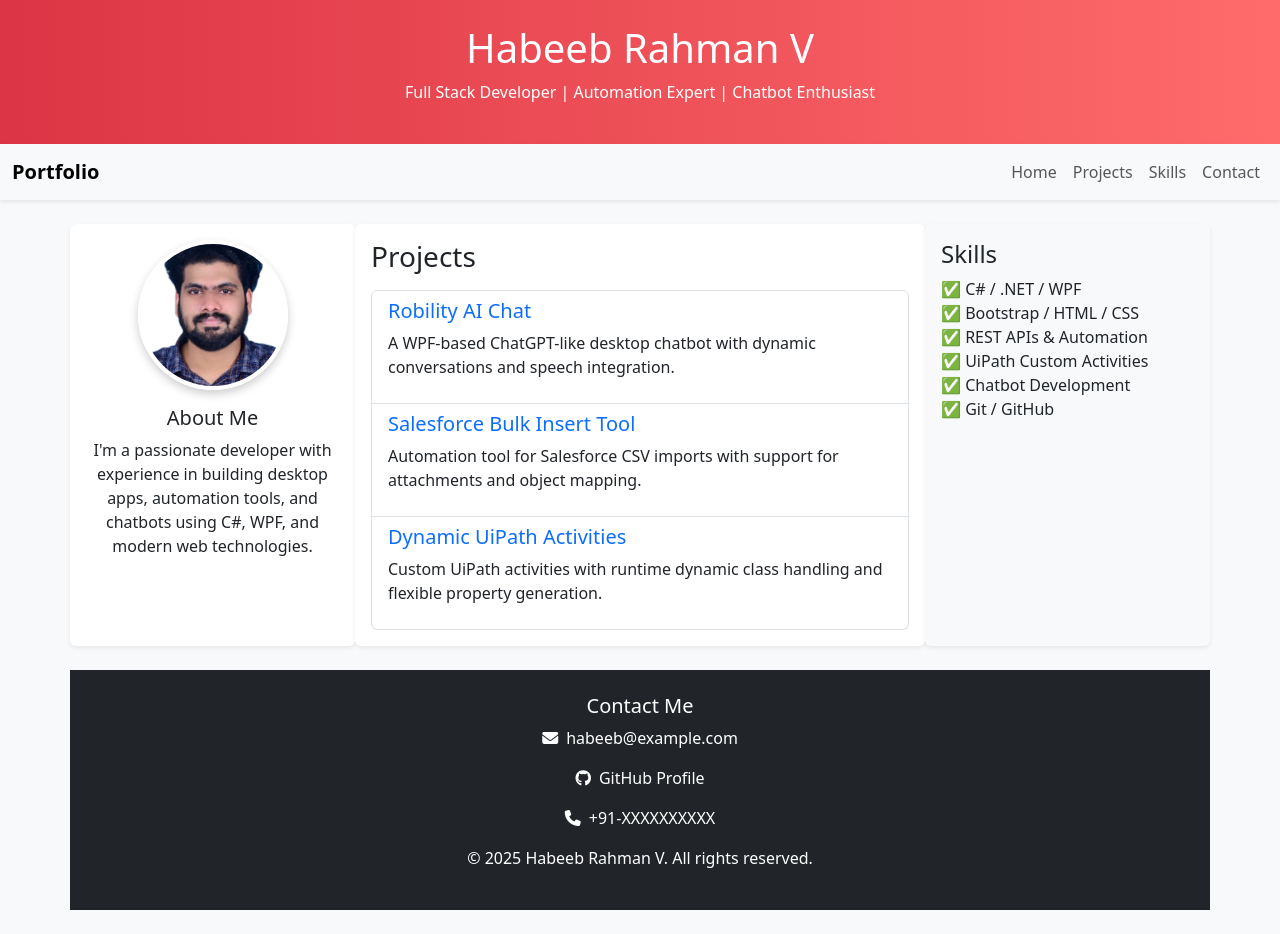
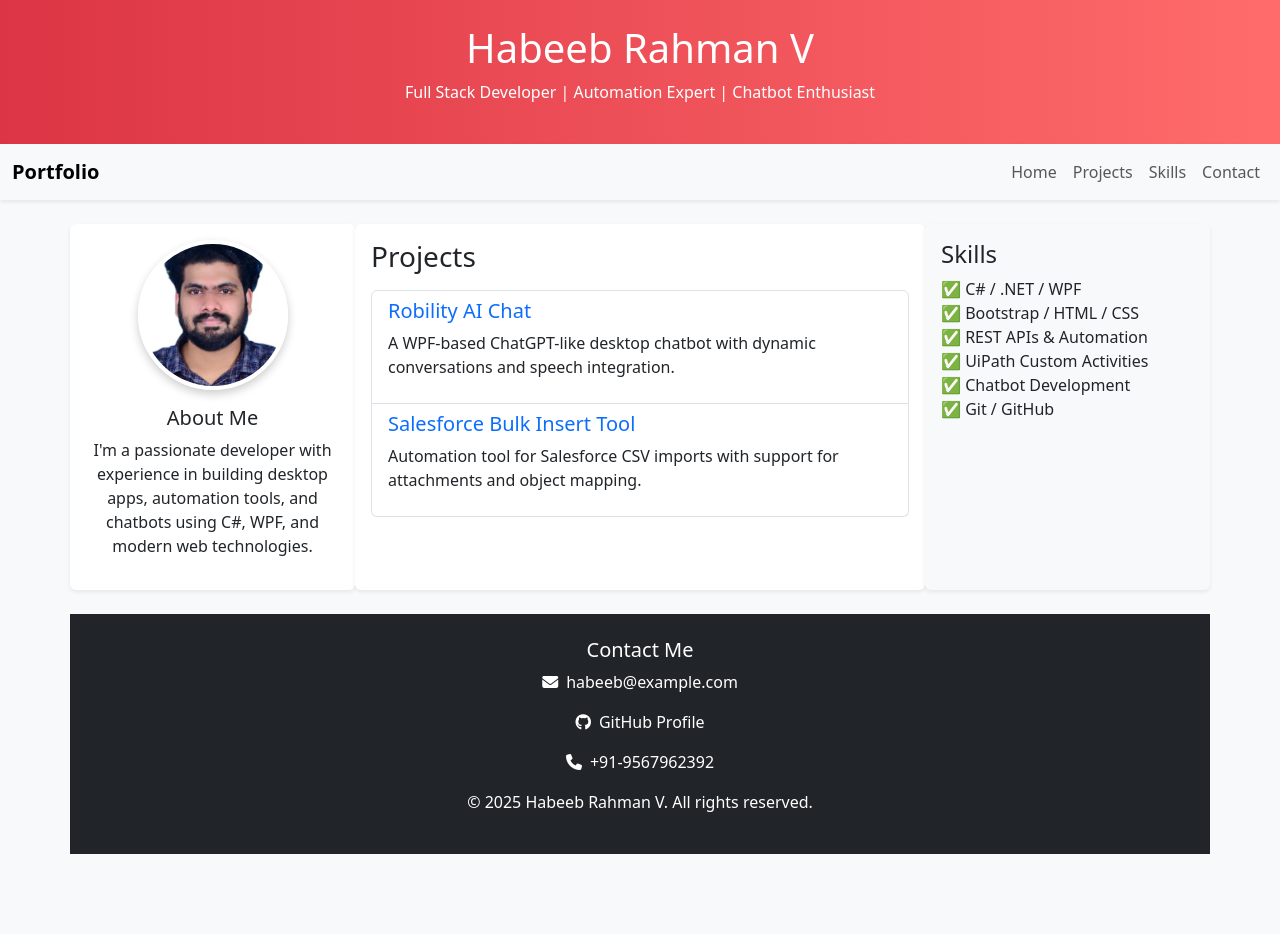
Before and after one commit to HabzSutherland/my-portfolio, a plain HTML site: page index.html in a window 1280 px wide. After the commit the page ends 878 px from the top, so only its background shows below. Drawn offline with nearby package versions, Linux system fonts and the light colour scheme.

Commit message:
Update index.html

```diff
--- a/index.html
+++ b/index.html
@@ -72,10 +72,6 @@
             <h5>Salesforce Bulk Insert Tool</h5>
             <p>Automation tool for Salesforce CSV imports with support for attachments and object mapping.</p>
           </li>
-          <li class="list-group-item">
-            <h5>Dynamic UiPath Activities</h5>
-            <p>Custom UiPath activities with runtime dynamic class handling and flexible property generation.</p>
-          </li>
         </ul>
       </section>
 
@@ -95,9 +91,9 @@
     <div class="row mt-4">
       <footer class="col-12 bg-dark text-white text-center p-4" id="contact">
         <h5>Contact Me</h5>
-        <p><i class="fas fa-envelope me-2"></i><a class="text-white" href="mailto:habeeb@example.com">habeeb@example.com</a></p>
+        <p><i class="fas fa-envelope me-2"></i><a class="text-white" href="mailto:Habeeb.RahmanV@sutherlandglobal.com">habeeb@example.com</a></p>
         <p><i class="fab fa-github me-2"></i><a class="text-white" href="https://github.com/habeebrahmanv" target="_blank">GitHub Profile</a></p>
-        <p><i class="fas fa-phone me-2"></i>+91-XXXXXXXXXX</p>
+        <p><i class="fas fa-phone me-2"></i>+91-9567962392</p>
         <p class="mt-3">&copy; 2025 Habeeb Rahman V. All rights reserved.</p>
       </footer>
     </div>
```
